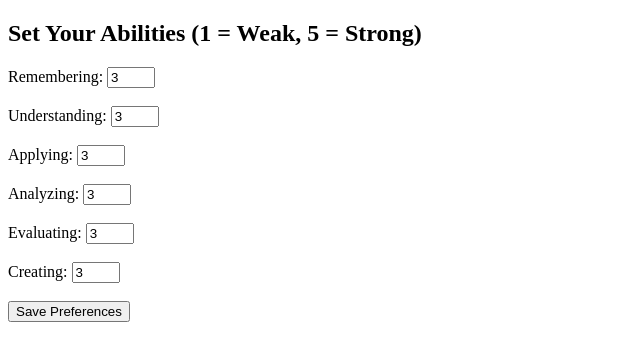
After one commit to Manoj632004/Adaptive-quiz-using-blooms-taxonomy-and-Unsupervised-Learning, a Flask app: page /set_preference in a window 1280 px wide. The commit adds this page. Shown: the top 361 px of the page, without its empty margins (0-640 px from the left). Run offline with Flask 3, Linux system fonts and the light colour scheme; parts of the project's set-up code (start-up, migrations or seed data) failed here and were passed over.

Commit message:
Code Update #6

```diff
--- a/app.py
+++ b/app.py
@@ -1,12 +1,17 @@
-from flask import Flask, render_template, request, redirect, url_for, flash
+from flask import Flask, render_template, request, redirect, url_for, flash, session
+from sklearn.feature_extraction.text import TfidfVectorizer
 import json, random, time
 import joblib
+import numpy as np
+from tensorflow.keras import layers, models
+import jsonify
 
 app = Flask(__name__)
 app.secret_key = 'your_secret_key'
 
 LIBRARY_FILE = "library.json"
 DURATION_SECONDS = 20 * 60
+PREFERENCES = None
 
 with open(LIBRARY_FILE, "r", encoding="utf-8") as f:
     QUESTIONS = json.load(f)["questions"]
@@ -19,10 +24,6 @@ def empty_btl_scores():
     return {str(i): {"correct": 0, "total": 0} for i in range(1, 7)}
 
 def eval_answer(q, user_ans):
-    """
-    Supports MCQ via correct_option_index, and text via 'answer' (optional).
-    Returns True/False.
-    """
     if q.get("correct_option_index") is not None:
         if user_ans is None or not str(user_ans).isdigit():
             return False
@@ -32,6 +33,49 @@ def eval_answer(q, user_ans):
         return False
     return (user_ans or "").strip().lower() == correct_text
 
+def train_autoencoder(prefs, questions):
+    pref_vec = np.array([[prefs["remembering"], prefs["understanding"], prefs["applying"],
+                   prefs["analyzing"], prefs["evaluating"], prefs["creating"]]], dtype=np.float32)
+
+    texts = [f"{q['topic']} {q['question']}" for q in questions]
+
+    vectorizer = TfidfVectorizer(max_features=500)
+    X_text = vectorizer.fit_transform(texts).toarray()
+
+    X = np.hstack([X_text, np.repeat(pref_vec, len(X_text), axis=0)])
+
+    input_dim = X.shape[1]
+    encoding_dim = 64
+
+    input_layer = layers.Input(shape=(input_dim,))
+    encoded = layers.Dense(encoding_dim, activation="relu")(input_layer)
+    decoded = layers.Dense(input_dim, activation="sigmoid")(encoded)
+
+    autoencoder = models.Model(input_layer, decoded)
+    autoencoder.compile(optimizer="adam", loss="mse")
+
+    autoencoder.fit(X, X, epochs=100, batch_size=1, verbose=0)
+
+    encoder = models.Model(input_layer, encoded)
+    return autoencoder, encoder, vectorizer
+
+def compute_difficulty(autoencoder, vectorizer, prefs, questions):
+    difficulties = []
+    pref_vec = np.array([[prefs["remembering"], prefs["understanding"], prefs["applying"],
+                          prefs["analyzing"], prefs["evaluating"], prefs["creating"]]], dtype=np.float32)
+
+    for q in questions:
+        text = f"{q['topic']} {q['question']}"
+        vec = vectorizer.transform([text]).toarray()
+
+        x = np.hstack([vec, pref_vec])
+
+        recon = autoencoder.predict(x, verbose=0)
+        err = np.mean(np.square(x - recon))
+        difficulties.append((q, err))
+
+    return difficulties
+
 @app.route("/")
 def index():
     return render_template("index.html")
@@ -39,11 +83,13 @@ def index():
 @app.route('/contribute', methods=['GET', 'POST'])
 def contribute():
     if request.method == 'POST':
+        topic = request.form.get('Topic').strip()
         question = request.form.get('question').strip()
         correct_answer = request.form.get('option0').strip()
         option1 = request.form.get('option1').strip()
         option2 = request.form.get('option2').strip()
         option3 = request.form.get('option3').strip()
+        difficulty = request.form.get('difficulty').strip()
 
         if not question:
             flash("Question cannot be empty.", "error")
@@ -78,10 +124,12 @@ def contribute():
 
         data["questions"].append({
             "q_id": q_id,
+            "topic": topic,
             "question": question,
             "options": options,
             "correct_option_index": 0,
-            "predicted_btl": btl
+            "predicted_btl": btl,
+            "difficulty": difficulty
         })
 
         with open(LIBRARY_FILE, "w") as f:
@@ -92,11 +140,54 @@ def contribute():
 
     return render_template('contribute.html')
 
+@app.route('/set_preference', methods=['GET', 'POST'])
+def set_preference():
+    global PREFERENCES
+    if request.method == 'POST':
+        # Save user preferences
+        prefs = {
+            "remembering": int(request.form.get("remembering")),
+            "understanding": int(request.form.get("understanding")),
+            "applying": int(request.form.get("applying")),
+            "analyzing": int(request.form.get("analyzing")),
+            "evaluating": int(request.form.get("evaluating")),
+            "creating": int(request.form.get("creating"))
+        }
+        session['preferences'] = prefs   # store in session
+        PREFERENCES = prefs
+        session.pop("autoencoder_trained", None)# reset training when prefs change
+        return redirect(url_for('index'))
+    return render_template('set_preference.html')
+
+
+@app.route("/train_progress")
+def train_progress():
+    """AJAX poll route for showing training progress."""
+    # In this mock version just return 100% instantly
+    return jsonify({"progress": 100})
+
 @app.route("/start_quiz")
 def start_quiz():
-    selected = random.sample(QUESTIONS, min(25, len(QUESTIONS)))
+    prefs = session.get("preferences", None)
+    filtered_questions = QUESTIONS
+
+    if prefs:  # if preferences exist, train once
+        if "autoencoder_trained" not in session:
+            autoencoder, _, vectorizer = train_autoencoder(prefs, QUESTIONS)
+            scored = compute_difficulty(autoencoder, vectorizer, prefs, QUESTIONS)
+
+            threshold = np.median([e for (_, e) in scored])
+            filtered_questions = [q for q, e in scored if e <= threshold]
+
+            session["autoencoder_trained"] = True
+            session["filtered_ids"] = [q["q_id"] for q in filtered_questions]
+        else:
+            filtered_ids = session.get("filtered_ids", [])
+            filtered_questions = [q for q in QUESTIONS if q["q_id"] in filtered_ids]
+
+    # Now randomly select from filtered
+    selected = random.sample(filtered_questions, min(25, len(filtered_questions)))
     order_ids = ",".join([q["q_id"] for q in selected])
-
     started_at = int(time.time())
 
     return redirect(url_for(
@@ -220,8 +311,11 @@ def quiz_result():
 
     percentages = {}
     for btl, s in category_scores.items():
-        tot = max(1, s.get("total", 0))
-        percentages[btl] = round(100.0 * s.get("correct", 0) / tot, 2)
+        if isinstance(s, dict):
+            tot = max(1, s.get("total", 0))
+            percentages[btl] = round(100.0 * s.get("correct", 0) / tot, 2)
+        else:
+            percentages[btl] = s
 
     return render_template(
         "quiz_result.html",
--- a/templates/contribute.html
+++ b/templates/contribute.html
@@ -30,6 +30,7 @@
     {% endwith %}
 
     <form method="POST">
+      <textarea name="Topic" rows="2" cols="50" placeholder="Enter Topic..."></textarea><br><br>
       <textarea name="question" rows="4" cols="50" placeholder="Enter your question..." required></textarea><br><br>
 
       <label>Correct Answer (Required):</label><br>
@@ -40,6 +41,9 @@
       <input type="text" name="option2" class="option-input" placeholder="Option 3"><br>
       <input type="text" name="option3" class="option-input" placeholder="Option 4"><br><br>
 
+      <label>Rate difficulty level:</label><br>
+      <input type="range" id="difficulty" name="difficulty" min="0" max="5">
+
       <button type="submit">Submit</button>
     </form>
     <br>
--- a/templates/index.html
+++ b/templates/index.html
@@ -23,6 +23,7 @@
     <div class="button-group">
       <button onclick="location.href='/contribute'">Contribute Question</button>
       <button onclick="location.href='/start_quiz'">Take Quiz</button>
+      <button onclick="location.href='/set_preference'">Set Preferences for Quiz</button>
     </div>
   </div>
 </body>
--- /dev/null
+++ b/templates/set_preference.html
@@ -0,0 +1,31 @@
+<!DOCTYPE html>
+<html lang="en">
+<head>
+    <meta charset="UTF-8">
+    <title>Set Preferences</title>
+</head>
+<body>
+    <h2>Set Your Abilities (1 = Weak, 5 = Strong)</h2>
+    <form method="POST">
+        <label>Remembering:</label>
+        <input type="number" name="remembering" min="1" max="5" value="3" required><br><br>
+
+        <label>Understanding:</label>
+        <input type="number" name="understanding" min="1" max="5" value="3" required><br><br>
+
+        <label>Applying:</label>
+        <input type="number" name="applying" min="1" max="5" value="3" required><br><br>
+
+        <label>Analyzing:</label>
+        <input type="number" name="analyzing" min="1" max="5" value="3" required><br><br>
+
+        <label>Evaluating:</label>
+        <input type="number" name="evaluating" min="1" max="5" value="3" required><br><br>
+
+        <label>Creating:</label>
+        <input type="number" name="creating" min="1" max="5" value="3" required><br><br>
+
+        <button type="submit">Save Preferences</button>
+    </form>
+</body>
+</html>
```
Also changed, not shown: templates/start_quiz.html (added, +46 -0 lines).
